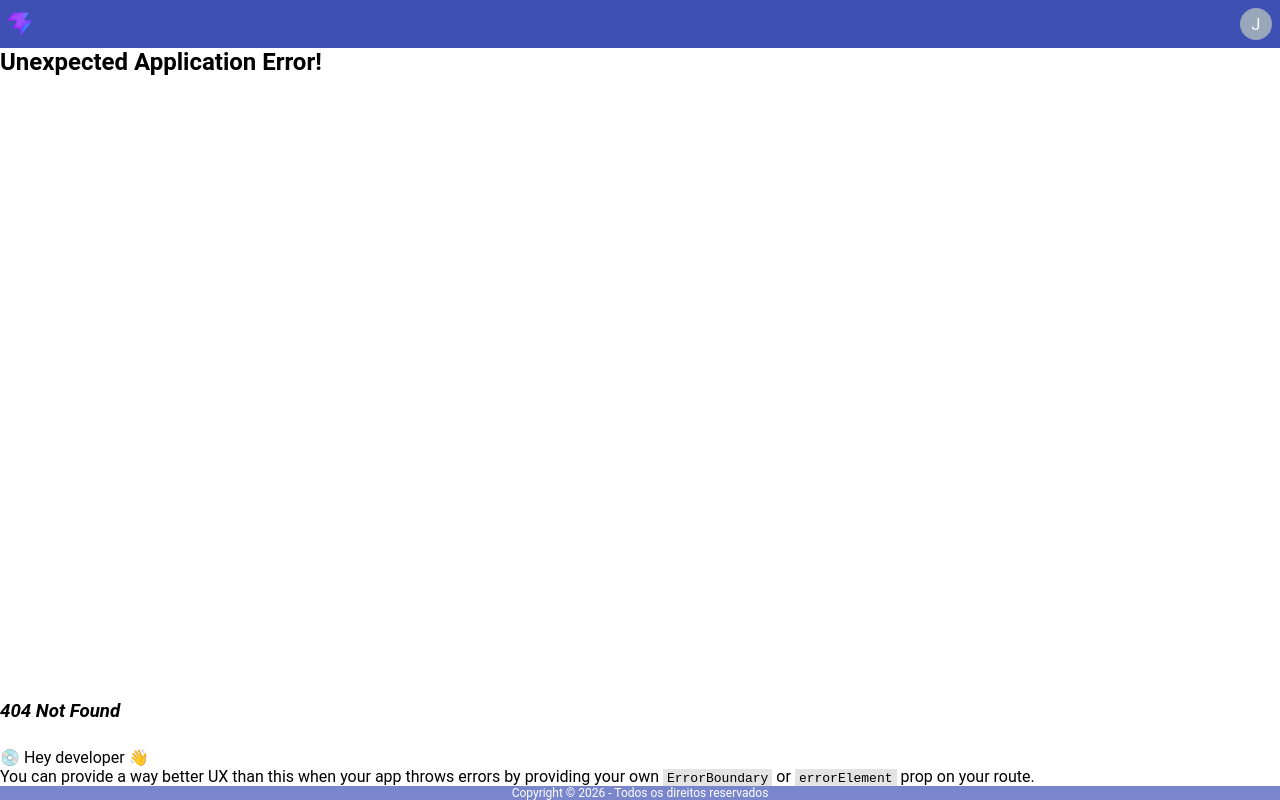
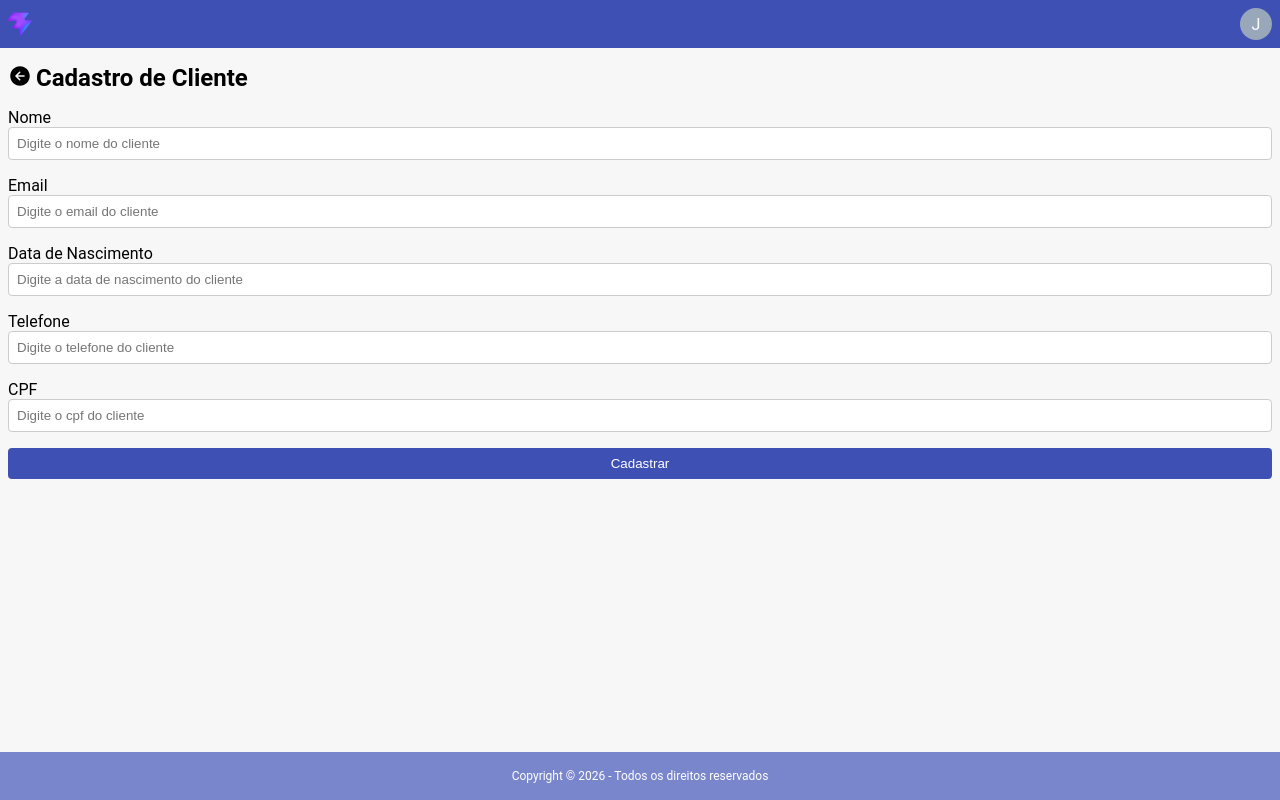
Before and after one commit to gustavocastilhos/aplicativo-pwa, a React (Vite) app: page /cadastro-cliente in a window 1280 px wide. Before the commit this address had no page. Built offline with nearby package versions, Linux system fonts and the light colour scheme.

Commit message:
Feat: iniciando pagina de cadastro

```diff
--- /dev/null
+++ b/src/paginas/PaginaCadastroCliente/PaginaCadastroCliente.jsx
@@ -0,0 +1,20 @@
+import BotaoCustomizado from "../../componentes/BotaoCustomizado/BotaoCustomizado";
+import CampoCustomizado from "../../componentes/CampoCustomizado/CampoCustomizado";
+import Principal from "../../componentes/Principal/Principal";
+import { toast } from 'react-toastify';
+
+function PaginaCadastroCliente() {
+    return <Principal titulo="Cadastro de Cliente" voltarPara="/">
+<CampoCustomizado label="Nome" placeholder="Digite o nome do cliente" />
+<CampoCustomizado label="Email" placeholder="Digite o email do cliente" />
+<CampoCustomizado label="Data de Nascimento" placeholder="Digite a data de nascimento do cliente" />
+<CampoCustomizado label="Telefone" placeholder="Digite o telefone do cliente" />
+<CampoCustomizado label="CPF" placeholder="Digite o cpf do cliente" />
+
+<BotaoCustomizado tipo="primario" aoClicar={() =>  toast.success("Cliente cadastrado com sucesso!")}>
+    Cadastrar
+</BotaoCustomizado>
+    </Principal>
+ }
+
+ export default PaginaCadastroCliente;
--- a/src/paginas/PaginaInicial/PaginaInicial.jsx
+++ b/src/paginas/PaginaInicial/PaginaInicial.jsx
@@ -8,19 +8,26 @@
 
   return (
     <Principal titulo="Página Inicial">
-      <BotaoCustomizado
+    <BotaoCustomizado
         tipo="primario"
         aoClicar={() => navigate("/lista-produtos")}
       >
         Lista de Produtos
       </BotaoCustomizado>
 
-      <BotaoCustomizado
+    <BotaoCustomizado
         tipo="secundario"
         aoClicar={() => navigate("/fuscao-preto")}
       >
         Lista de Tarefas
       </BotaoCustomizado>
+
+    <BotaoCustomizado
+        tipo="primario"
+        aoClicar={() => navigate("/cadastro-cliente")}
+      >
+        Cadastro de Cliente
+      </BotaoCustomizado>
     </Principal>
   );
 }
--- a/src/roteador.jsx
+++ b/src/roteador.jsx
@@ -3,6 +3,7 @@
 
 import { createBrowserRouter, RouterProvider } from "react-router-dom";
 import PaginaListaTarefas from "./paginas/PaginaListaTarefas/PaginaListaTarefas";
+import PaginaCadastroCliente from "./paginas/PaginaCadastroCliente/PaginaCadastroCliente";
 
 const roteador = createBrowserRouter([
   {
@@ -17,6 +18,10 @@
     path: "fuscao-preto",
     element: <PaginaListaTarefas />,
   },
+  {
+    path: "cadastro-cliente",
+    element: <PaginaCadastroCliente />,
+  }
 ]);
 
 function Roteador() {
```
Also changed, not shown: src/paginas/PaginaCadastroCliente/PaginaCadastroCliente.css (added).
